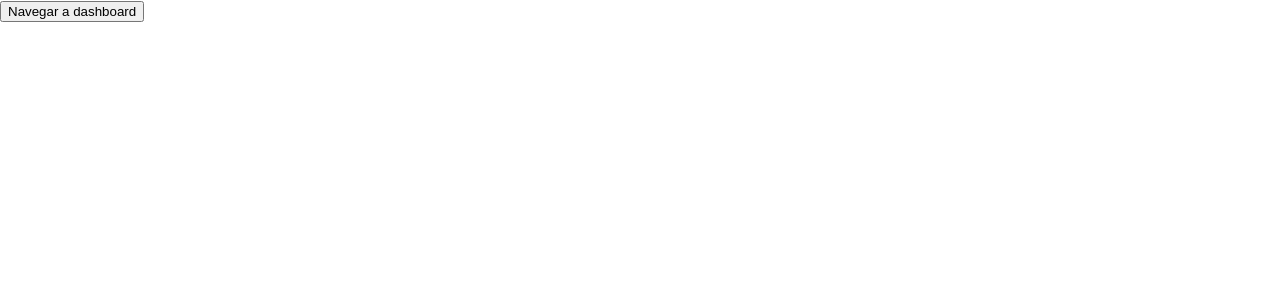
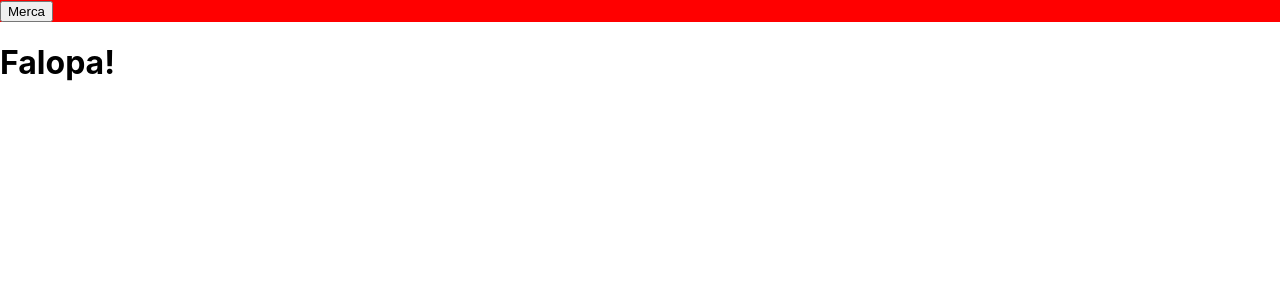
Before and after one commit to LucasMarelli/Router, a React (Create React App) app in the folder custom-router/: page /falopa in a window 1280 px wide. Shown: the top 300 px of the page. Built offline with nearby package versions, Linux system fonts and the light colour scheme.

Commit message:
Finished

```diff
--- a/custom-router/src/App.js
+++ b/custom-router/src/App.js
@@ -4,36 +4,32 @@ import Routes from './components/routes';
 import Route from './components/route';
 
 import React from "react";
+import Link from './components/link';
+
+function Home() {
+  return <h1>Home!</h1>
+}
+
+function Merca() {
+  return <h1>Merca!</h1>
+}
+
+function Falopa() {
+  return <h1>Falopa!</h1>
+}
 
 function App() {
-  React.useEffect(() => {
-    // escucho al evento custom urlChanged y paso como argumento un callback que recibe el evento. Se va a ejecutar cada vez que se dispare el evento (document.dispatchEvent)
-    document.addEventListener("urlChanged", (e) => {
-      e.stopImmediatePropagation();
-      console.log(e);
-    });
-  }, []);
-
-  const navigate = (newPath) => {
-    // crea un evento custom nuevo al que ya estamos subscritos en el useEffect
-    var pushChangeEvent = new CustomEvent("urlChanged", {
-      detail: {
-        path: newPath
-      }
-    });
-
-    // cambio la url
-    window.history.replaceState({}, '', newPath);
-
-    // disparo el evento
-    document.dispatchEvent(pushChangeEvent);
-  }
-
   return (
     <BrowserRouter>
-      <button onClick={() => navigate("/dashboard")}>Navegar a dashboard</button>
+      <div style={{ background: "red"}}>
+      <Link to="/merca">
+        <button>Merca</button>
+      </Link>
+      </div>
       <Routes>
-        <Route></Route>
+        <Route path="/" element={Home}></Route>
+        <Route path="/merca" element={Merca}></Route>
+        <Route path="/falopa" element={Falopa}></Route>
       </Routes>
     </BrowserRouter>
   )
--- a/custom-router/src/components/browserRouter.js
+++ b/custom-router/src/components/browserRouter.js
@@ -9,18 +9,26 @@ function BrowserRouter({ children }) {
         document.addEventListener("urlChanged", (e) => {
             e.stopImmediatePropagation();
             setCurrentPath(e.detail.path)
+        })
+    }, []);
+
+    const renderChildren = () => {
+        return React.Children.map(children, (child) => {
+            if (child.type.name === "Routes") {
+                return React.cloneElement(child, {
+                   currentPath: currentPath
+                });
+            } else {
+                return child
+            }
         });
-
-        React.Children.forEach(children, (element) => {
-            console.log("ASD", element.name)
-        });
-    }, []);
+    }
 
     return (
         <div>
-            {children}
+            {renderChildren()}
         </div>
     )
 }
-BrowserRouter.displayName = 'BrowserRouter';//
+
 export default BrowserRouter
--- /dev/null
+++ b/custom-router/src/components/link.js
@@ -0,0 +1,24 @@
+import React from 'react';
+
+function Link({ to, children }) {
+    const navigate = () => {
+        // crea un evento custom nuevo al que ya estamos subscritos en el useEffect
+        var pushChangeEvent = new CustomEvent("urlChanged", {
+            detail: {
+                path: to
+            }
+        });
+
+        // cambio la url
+        window.history.replaceState({}, '', to);
+
+        // disparo el evento
+        document.dispatchEvent(pushChangeEvent);
+    }
+
+    return React.cloneElement(children, {
+        onClick: navigate
+    })
+}
+
+export default Link
--- a/custom-router/src/components/routes.js
+++ b/custom-router/src/components/routes.js
@@ -1,5 +1,14 @@
-function Routes(params) {
- return null
+function Routes({ currentPath, children }) {
+    const match = children.find(route => route.props.path === currentPath);
+
+    if (!match) {
+        return "No se encontro la ruta"
+    }
+
+    return <match.props.element currentPath={currentPath} />
+
 }
+
 Routes.displayName = 'Routes'
-export default Routes
+
+export default Routes;
```
